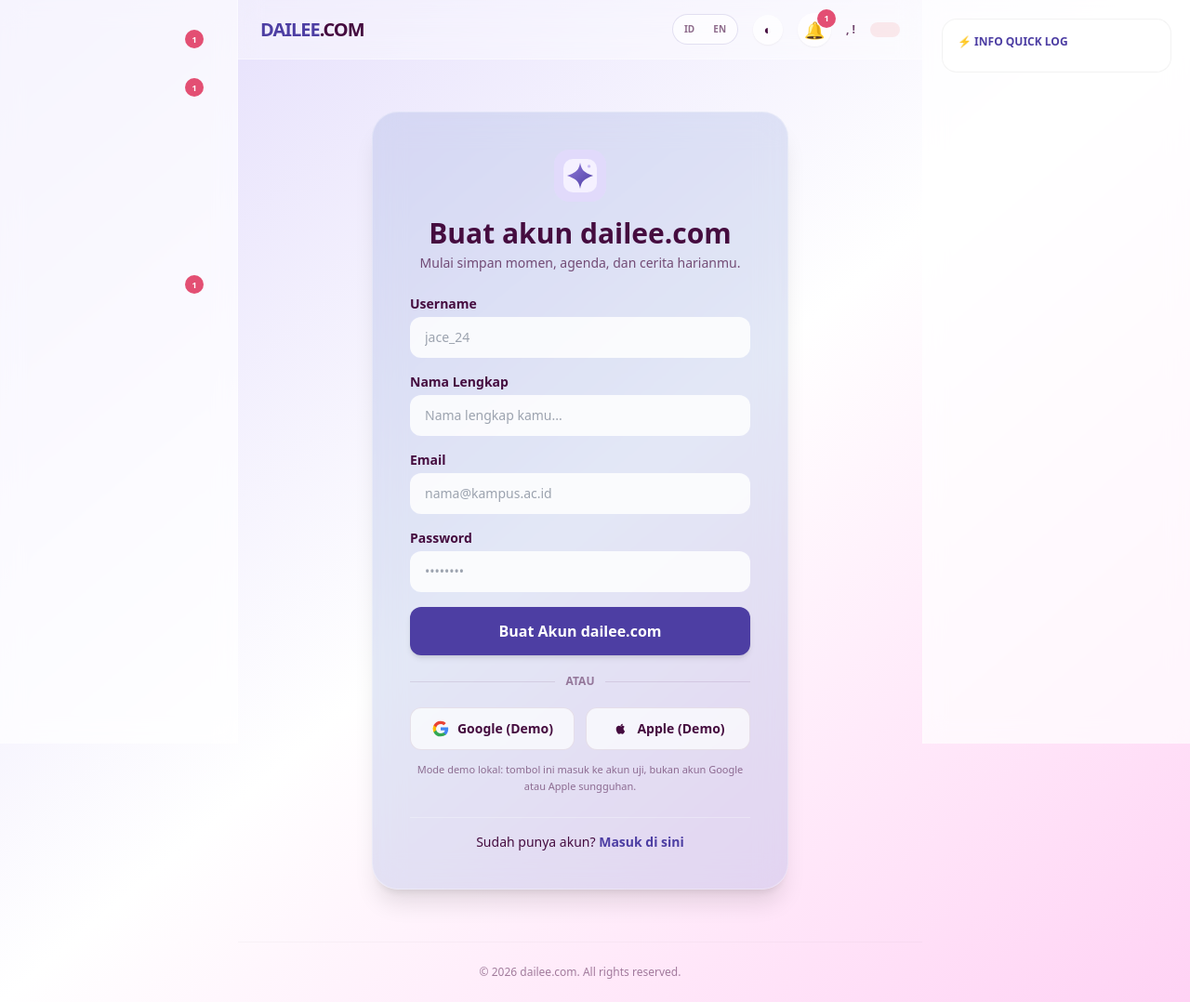
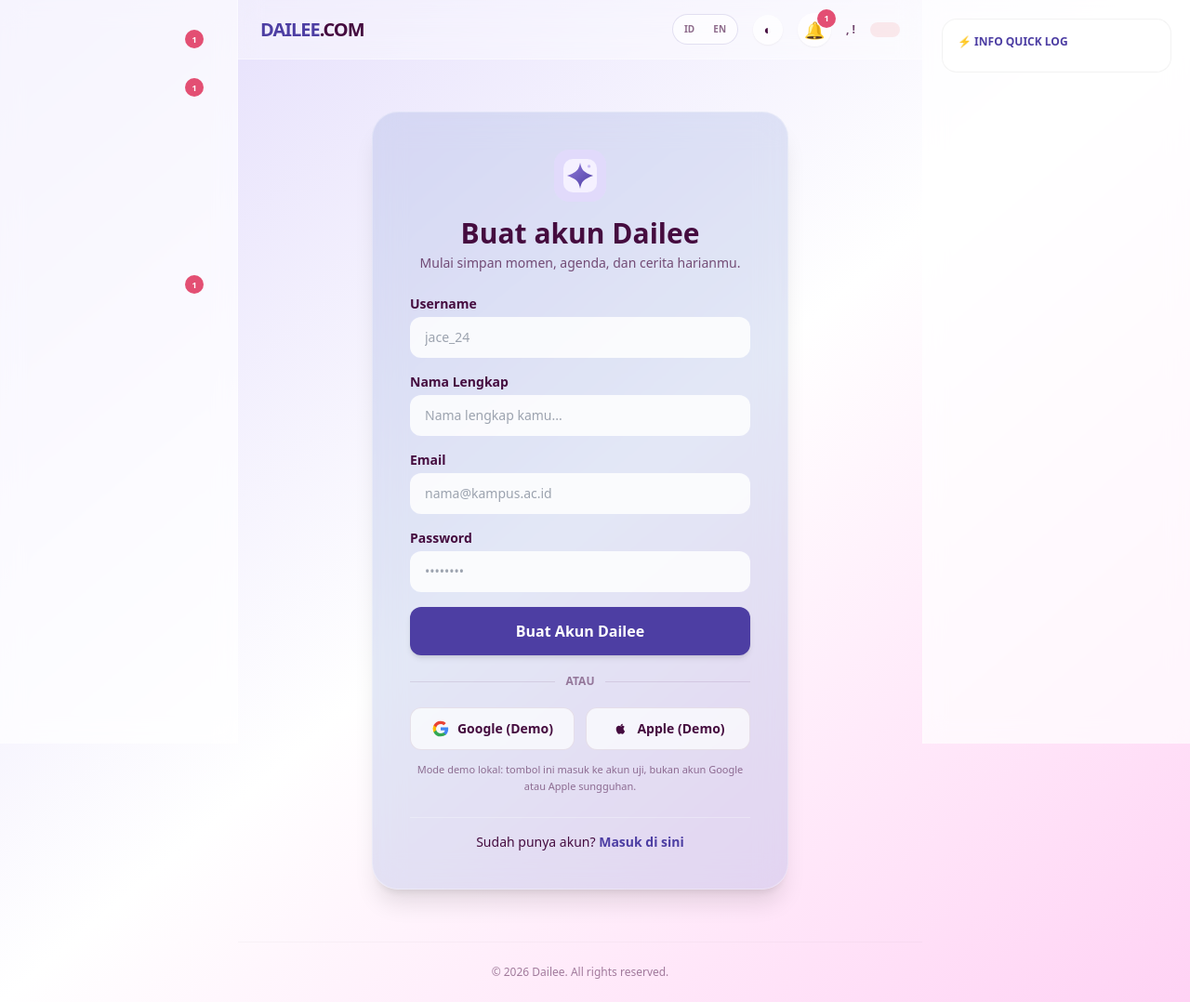
Before and after one commit to Cheszyalsohere/Dailee, a CodeIgniter 4 app: the page made by app/Views/auth/register.php in a window 1280 px wide. Shown: the whole page at 93% size. Run offline with PHP 8.4 and a stand-in for CodeIgniter, Linux system fonts and the light colour scheme; the template is opened without the code that fills it, so the values that code supplies are empty; some libraries are stand-ins or nearby versions.

Commit message:
chore: rebrand text to Dailee and replace legacy README

```diff
--- a/app/Controllers/CaptureController.php
+++ b/app/Controllers/CaptureController.php
@@ -232,7 +232,7 @@ class CaptureController extends BaseController
             $agenda['title'],
             $agenda['start_time'],
             $agenda['end_time'],
-            'Pengingat agenda dari dailee.com'
+            'Pengingat agenda dari Dailee'
         );
 
         return $this->response
--- a/app/Language/en/Web.php
+++ b/app/Language/en/Web.php
@@ -118,7 +118,7 @@ return [
     'schedule_label' => 'Schedule',
     'comment_placeholder' => 'Write a comment…',
     'no_feed' => 'No DaileeLogs have been posted today.',
-    'page_title' => 'dailee.com – Daily Log, Agenda & Memories',
+    'page_title' => 'Dailee – Daily Log, Agenda & Memories',
     'quick_info' => 'Everything is running smoothly. Enjoy the latest Dailee updates!',
     'weekdays' => ['Sun', 'Mon', 'Tue', 'Wed', 'Thu', 'Fri', 'Sat'],
     'month_names' => ['January', 'February', 'March', 'April', 'May', 'June', 'July', 'August', 'September', 'October', 'November', 'December'],
--- a/app/Language/id/Web.php
+++ b/app/Language/id/Web.php
@@ -118,7 +118,7 @@ return [
     'schedule_label' => 'Agenda',
     'comment_placeholder' => 'Tulis komentar…',
     'no_feed' => 'Belum ada DaileeLog yang diposting hari ini.',
-    'page_title' => 'dailee.com – Daily Log, Agenda & Memories',
+    'page_title' => 'Dailee – Daily Log, Agenda & Memories',
     'quick_info' => 'Sistem berjalan normal. Nikmati pembaruan UI terbaru!',
     'weekdays' => ['Min', 'Sen', 'Sel', 'Rab', 'Kam', 'Jum', 'Sab'],
     'month_names' => ['Januari', 'Februari', 'Maret', 'April', 'Mei', 'Juni', 'Juli', 'Agustus', 'September', 'Oktober', 'November', 'Desember'],
--- a/app/Views/auth/login.php
+++ b/app/Views/auth/login.php
@@ -6,7 +6,7 @@
         <div class="mx-auto mb-4 grid h-14 w-14 place-items-center rounded-2xl bg-lavender dark:bg-white/10">
             <img src="<?= base_url('favicon.svg'); ?>" alt="" class="h-9 w-9">
         </div>
-        <h2 class="text-3xl font-extrabold text-midnight dark:text-white mb-2">Masuk ke dailee.com</h2>
+        <h2 class="text-3xl font-extrabold text-midnight dark:text-white mb-2">Masuk ke Dailee</h2>
         <p class="text-midnight/70 dark:text-white/70 mb-6 text-sm">Catat jadwal dan abadikan momenmu hari ini.</p>
 
         <?php if (session()->getFlashdata('success')) : ?>
@@ -30,7 +30,7 @@
                 <label for="password" class="block text-midnight dark:text-white font-bold mb-1 text-sm">Password</label>
                 <input id="password" type="password" name="password" autocomplete="current-password" class="w-full px-4 py-3 rounded-xl border-none focus:ring-2 focus:ring-persianblue bg-white/80 dark:bg-white/10 dark:text-white outline-none transition" placeholder="••••••••" required>
             </div>
-            <button type="submit" class="w-full bg-persianblue text-white font-bold py-3 rounded-xl hover:bg-midnight transition-colors shadow-md mt-2">Masuk ke dailee.com</button>
+            <button type="submit" class="w-full bg-persianblue text-white font-bold py-3 rounded-xl hover:bg-midnight transition-colors shadow-md mt-2">Masuk ke Dailee</button>
         </form>
 
         <div class="my-5 flex items-center gap-3 text-xs font-semibold text-midnight/50 dark:text-white/50">
--- a/app/Views/auth/register.php
+++ b/app/Views/auth/register.php
@@ -6,7 +6,7 @@
         <div class="mx-auto mb-4 grid h-14 w-14 place-items-center rounded-2xl bg-lavender dark:bg-white/10">
             <img src="<?= base_url('favicon.svg'); ?>" alt="" class="h-9 w-9">
         </div>
-        <h2 class="text-3xl font-extrabold text-midnight dark:text-white mb-1">Buat akun dailee.com</h2>
+        <h2 class="text-3xl font-extrabold text-midnight dark:text-white mb-1">Buat akun Dailee</h2>
         <p class="text-midnight/70 dark:text-white/70 mb-6 text-sm">Mulai simpan momen, agenda, dan cerita harianmu.</p>
 
         <?php if (session()->getFlashdata('error')) : ?>
@@ -33,7 +33,7 @@
                 <label for="password" class="block text-midnight dark:text-white font-bold mb-1 text-sm">Password</label>
                 <input id="password" type="password" name="password" minlength="8" autocomplete="new-password" class="w-full px-4 py-3 rounded-xl border-none focus:ring-2 focus:ring-persianblue bg-white/80 dark:bg-white/10 dark:text-white outline-none transition text-sm" placeholder="••••••••" required>
             </div>
-            <button type="submit" class="w-full bg-persianblue text-white font-bold py-3.5 rounded-xl hover:bg-midnight transition-colors shadow-md mt-2">Buat Akun dailee.com</button>
+            <button type="submit" class="w-full bg-persianblue text-white font-bold py-3.5 rounded-xl hover:bg-midnight transition-colors shadow-md mt-2">Buat Akun Dailee</button>
         </form>
 
         <div class="my-5 flex items-center gap-3 text-xs font-semibold text-midnight/50 dark:text-white/50">
--- a/app/Views/layout/template.php
+++ b/app/Views/layout/template.php
@@ -172,7 +172,7 @@
 
             <!-- FOOTER SIMPLE -->
             <footer class="py-6 border-t border-black/5 dark:border-white/5 text-center text-xs opacity-50">
-                &copy; <?= date('Y'); ?> dailee.com. All rights reserved.
+                &copy; <?= date('Y'); ?> Dailee. All rights reserved.
             </footer>
 
         </div>
```
Also changed, not shown: README.md.
